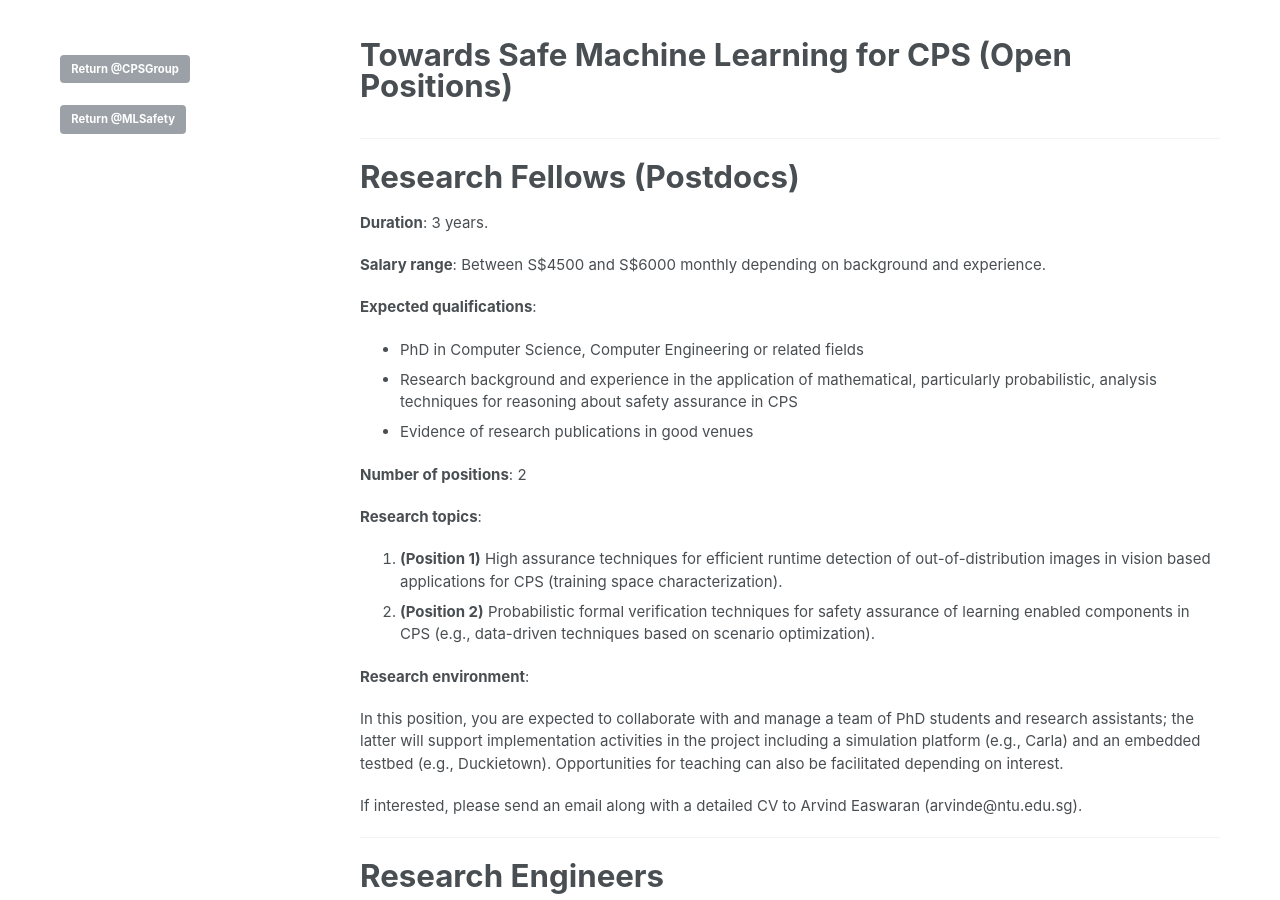
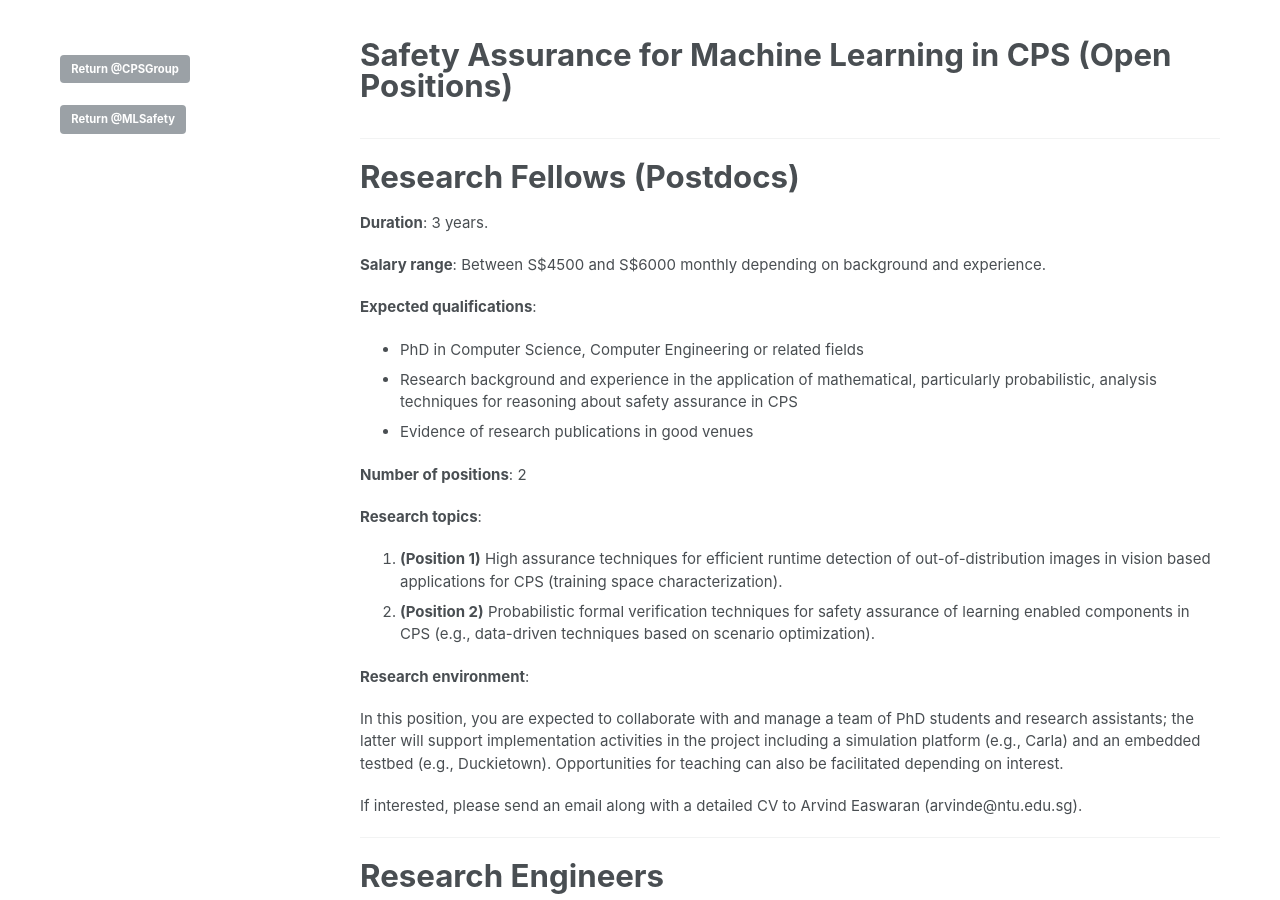
Before and after one commit to CPS-research-group/CPS-research-group.github.io, a Jekyll site: the page built from _pages/ml_safety_open.md, in a window 1280 px wide and 900 px high. Built offline with Jekyll 4.4.1, drawn with Linux system fonts in a browser that asks for light colours.

Commit message:
Updates.

```diff
--- a/_pages/ml_safety_open.md
+++ b/_pages/ml_safety_open.md
@@ -1,7 +1,7 @@
 ---
 layout: single
 author_profile: false
-title: "Towards Safe Machine Learning for CPS (Open Positions)"
+title: "Safety Assurance for Machine Learning in CPS (Open Positions)"
 sitemap: false
 permalink: /ml_safety_open/
 
```
Also changed, not shown: _pages/ml_safety.md (+1 -1 lines).
